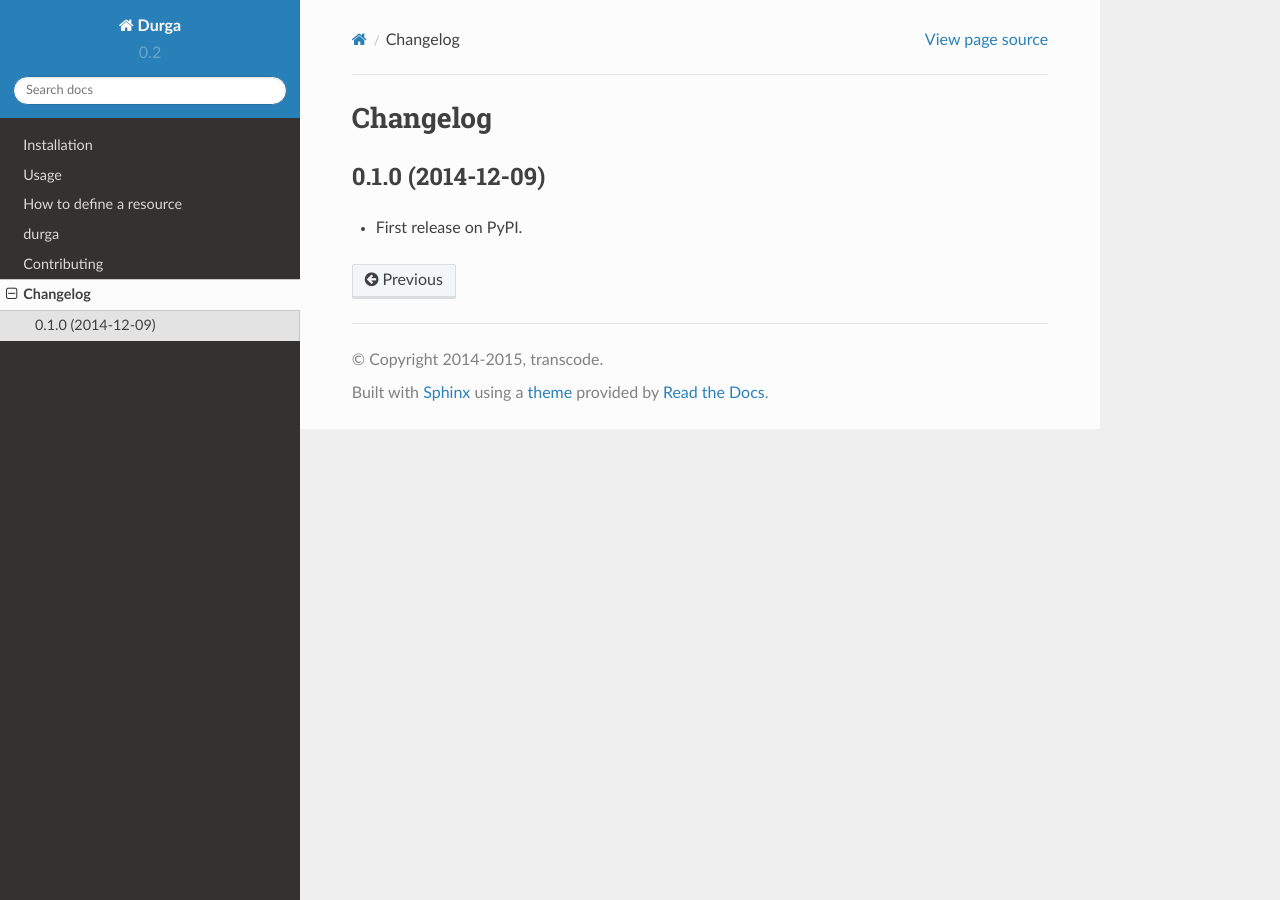
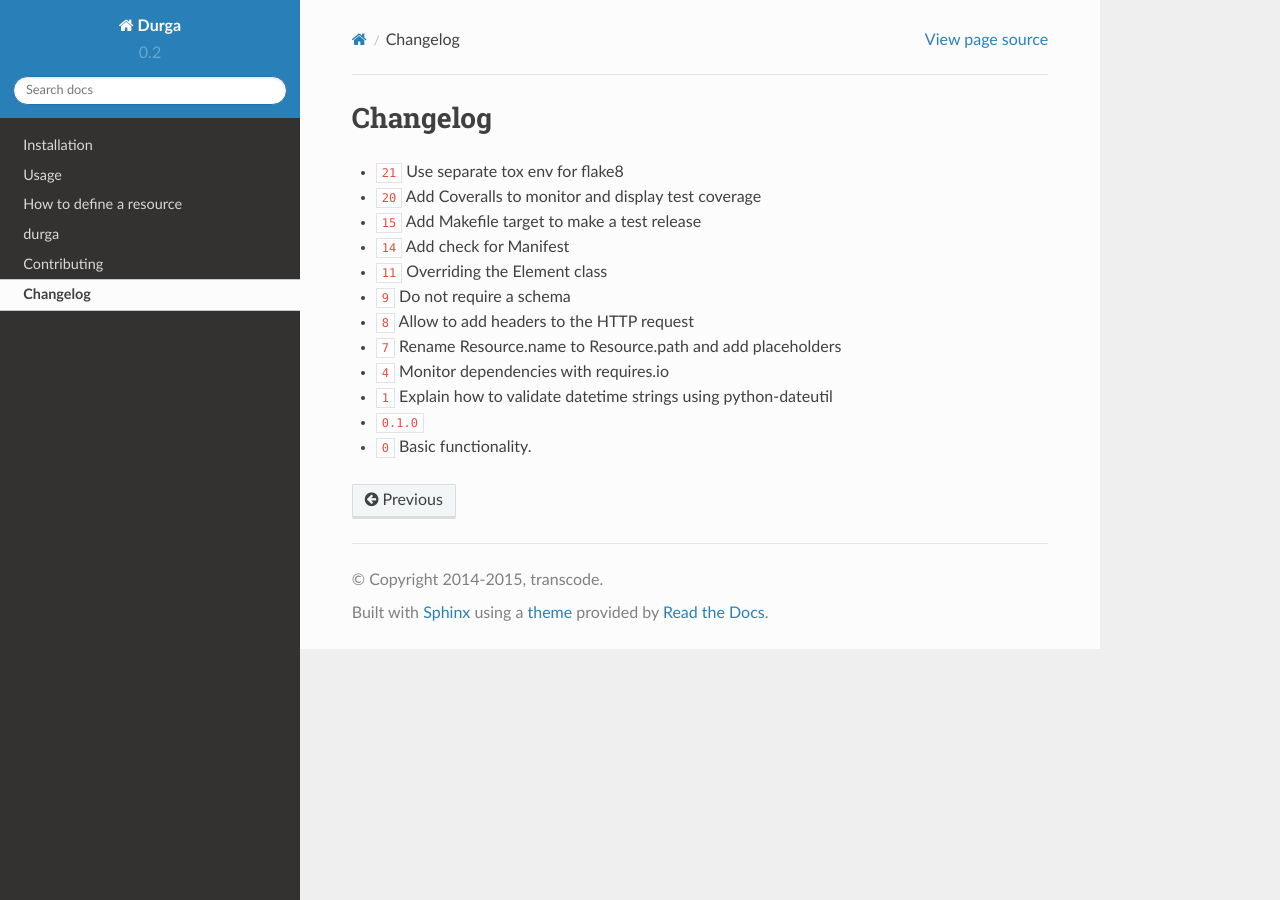
Before and after one commit to transcode-de/durga, a Sphinx documentation site: the page built from docs/changelog.rst, in a window 1280 px wide. Built offline with Sphinx 7.4.7 and the Read the Docs theme 2.0.0, drawn with Linux system fonts in a browser that asks for light colours; pages that are not in the unit, such as notebooks, are missing from menus; cross-references to code outside the pages are shown as plain code.

Commit message:
Referenced issues as feature/support changes

```diff
--- a/docs/changelog.rst
+++ b/docs/changelog.rst
@@ -1,8 +1,16 @@
-*********
+=========
 Changelog
-*********
+=========
 
-0.1.0 (2014-12-09)
-==================
-
-* First release on PyPI.
+* :support:`21` Use separate tox env for flake8
+* :support:`20` Add Coveralls to monitor and display test coverage
+* :support:`15` Add Makefile target to make a test release
+* :support:`14` Add check for Manifest
+* :support:`11` Overriding the Element class
+* :support:`9` Do not require a schema
+* :support:`8` Allow to add headers to the HTTP request
+* :feature:`7` Rename Resource.name to Resource.path and add placeholders
+* :support:`4` Monitor dependencies with requires.io
+* :support:`1` Explain how to validate datetime strings using python-dateutil
+* :release:`0.1.0 <2014-12-09>`
+* :support:`0` Basic functionality.
```
